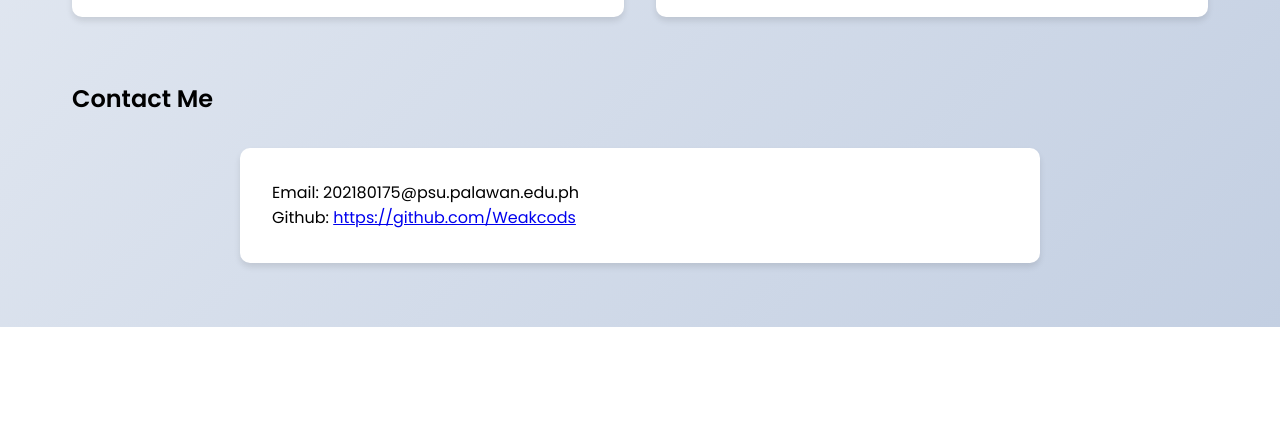
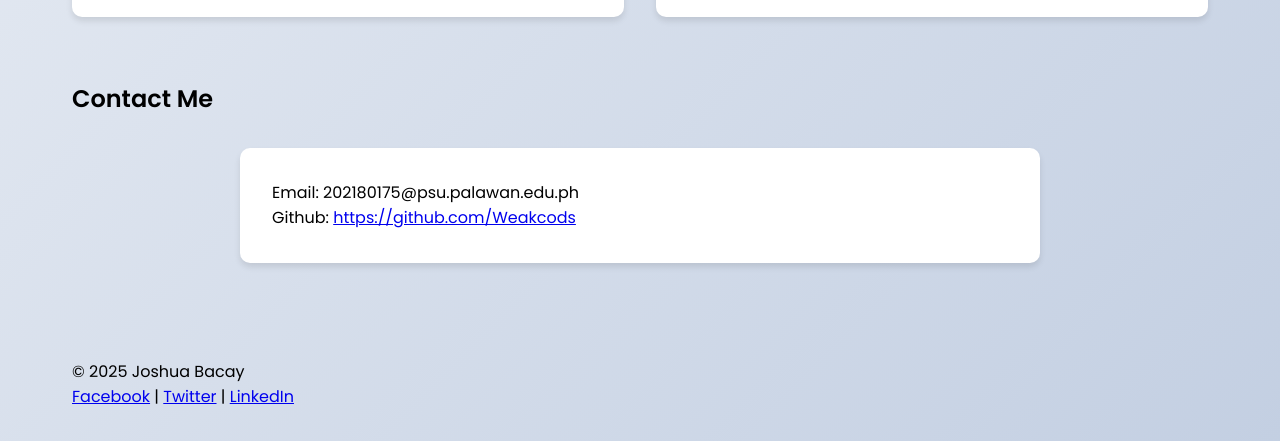
Before and after one commit to Weakcods/practice-01-vrc, a plain HTML site: page index.html in a window 1280 px wide. Shown: the part 1233-1674 px from the top of the page. Before the commit the page ends 1560 px from the top, so only its background shows below. Drawn offline with Linux system fonts and the light colour scheme.

Commit message:
Add footer section with social media links

```diff
--- a/index.html
+++ b/index.html
@@ -177,6 +177,16 @@
             </div>
         </div>
     </div>
+    <footer>
+        <div class="container">
+            <p>&copy; 2025 Joshua Bacay</p>
+            <div class="social-media"></div>
+                <a href="https://www.facebook.com" target="_blank">Facebook</a> |
+                <a href="https://www.twitter.com" target="_blank">Twitter</a> |
+                <a href="https://www.linkedin.com" target="_blank">LinkedIn</a>
+            </div>
+        </div>
+    </footer>
 
 </body>
 </html>
```
